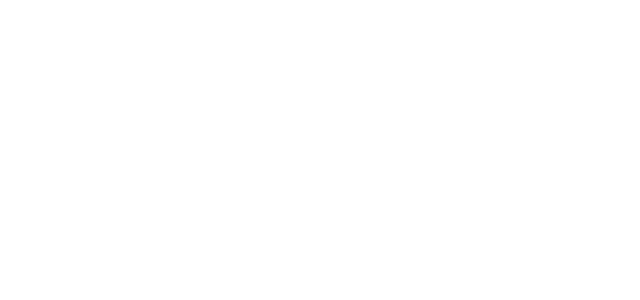
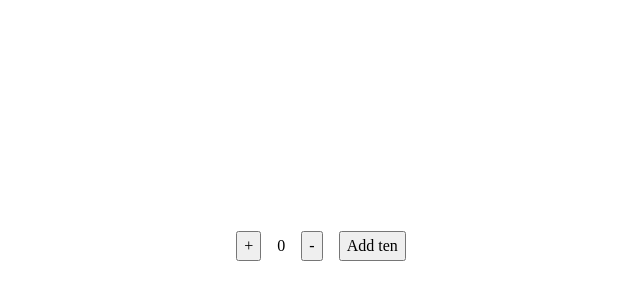
Before and after one commit to VladislavMaksimov/learn-zustand, a React (Vite) app: page / in a window 1280 px wide. Shown: the part 154-454 px from the top of the page, without its empty margins (319-959 px from the left). Built offline with nearby package versions, Linux system fonts and the light colour scheme.

Commit message:
add counter

```diff
--- a/src/App.css
+++ b/src/App.css
@@ -1,6 +1,5 @@
 .wrapper {
   display: flex;
-  flex-direction: column;
   height: 100vh;
   align-items: center;
   justify-content: center;
--- a/src/App.tsx
+++ b/src/App.tsx
@@ -1,7 +1,17 @@
 import "./App.css";
+import { addTen } from "./helpers/addTen";
+import { useCounterStore } from "./model/counterStore";
 
 function App() {
-  return <></>;
+  const { counter, increment, decrement } = useCounterStore();
+  return (
+    <div className="wrapper">
+      <button onClick={increment}>+</button>
+      <span>{counter}</span>
+      <button onClick={decrement}>-</button>
+      <button onClick={addTen}>Add ten</button>
+    </div>
+  );
 }
 
 export default App;
--- /dev/null
+++ b/src/helpers/addTen.ts
@@ -0,0 +1,10 @@
+import { changeByAmount, getCounter } from "../model/counterStore";
+
+export const addTen = () => {
+  const counter = getCounter();
+  if (counter < 0) {
+    changeByAmount(-10);
+    return;
+  }
+  changeByAmount(10);
+};
--- /dev/null
+++ b/src/model/counterStore.ts
@@ -0,0 +1,27 @@
+import { create, type StateCreator } from "zustand";
+
+type CounterState = {
+  counter: number;
+};
+
+type CounterActions = {
+  increment: () => void;
+  decrement: () => void;
+  changeByAmount: (amount: number) => void;
+};
+
+type CounterStore = CounterState & CounterActions;
+
+const counterSlice: StateCreator<CounterStore> = (set) => ({
+  counter: 0,
+  increment: () => set((state) => ({ counter: state.counter + 1 })),
+  decrement: () => set((state) => ({ counter: state.counter - 1 })),
+  changeByAmount: (amount) =>
+    set((state) => ({ counter: state.counter + amount })),
+});
+
+export const useCounterStore = create<CounterStore>(counterSlice);
+
+export const changeByAmount = (amount: number) =>
+  useCounterStore.getState().changeByAmount(amount);
+export const getCounter = () => useCounterStore.getState().counter;
```
